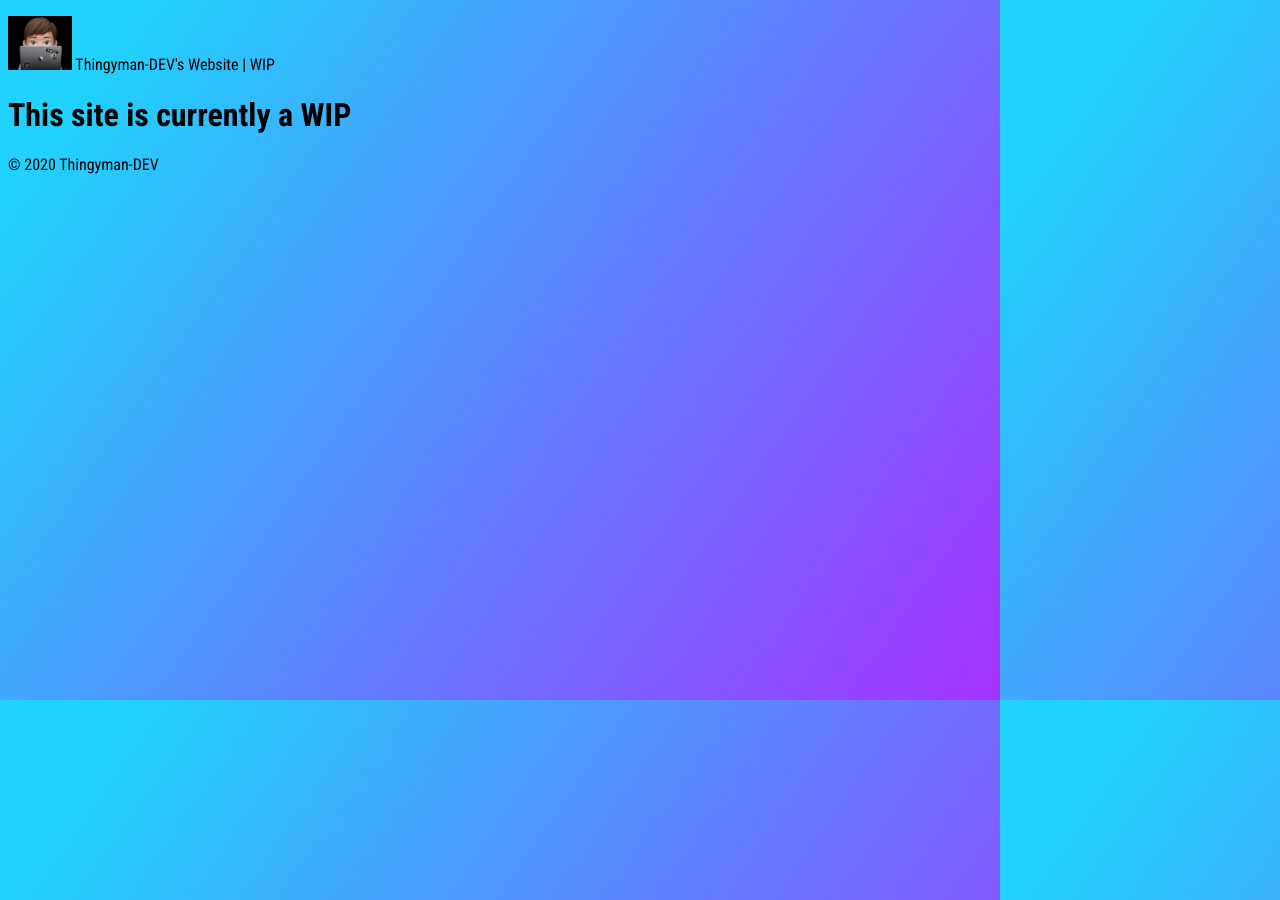
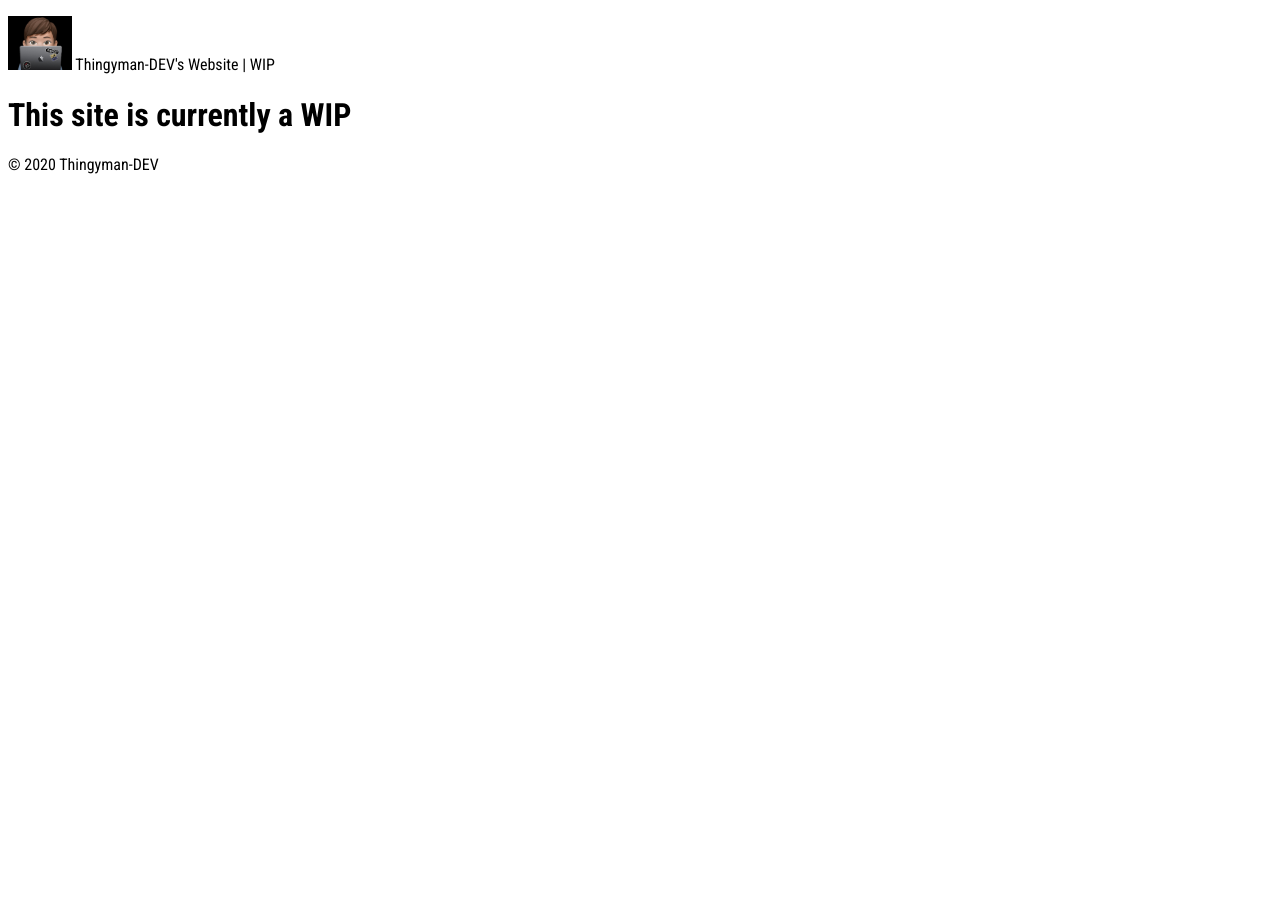
Before and after one commit to TheSeagullDev/TheSeagullDev.github.io, a Jekyll site: the page built from site/index.html, in a window 1280 px wide. Built offline with Jekyll 4.4.1, drawn with Linux system fonts in a browser that asks for light colours.

Commit message:
Update base.scss

```diff
--- a/site/assets/css/base.scss
+++ b/site/assets/css/base.scss
@@ -6,7 +6,6 @@
 
 body {
   font-family: 'Roboto Condensed', sans-serif;
-  background-image: url(/assets/images/Gradient.jpeg);
 }
 
 .middle {
@@ -19,7 +18,7 @@ body {
 
 .bgimg {
     background-image: url(/assets/images/Gradient.jpeg);
-    height: 100%;
+    height: auto;
     background-size: cover;
     background-position: center;
     position: relative;
```
